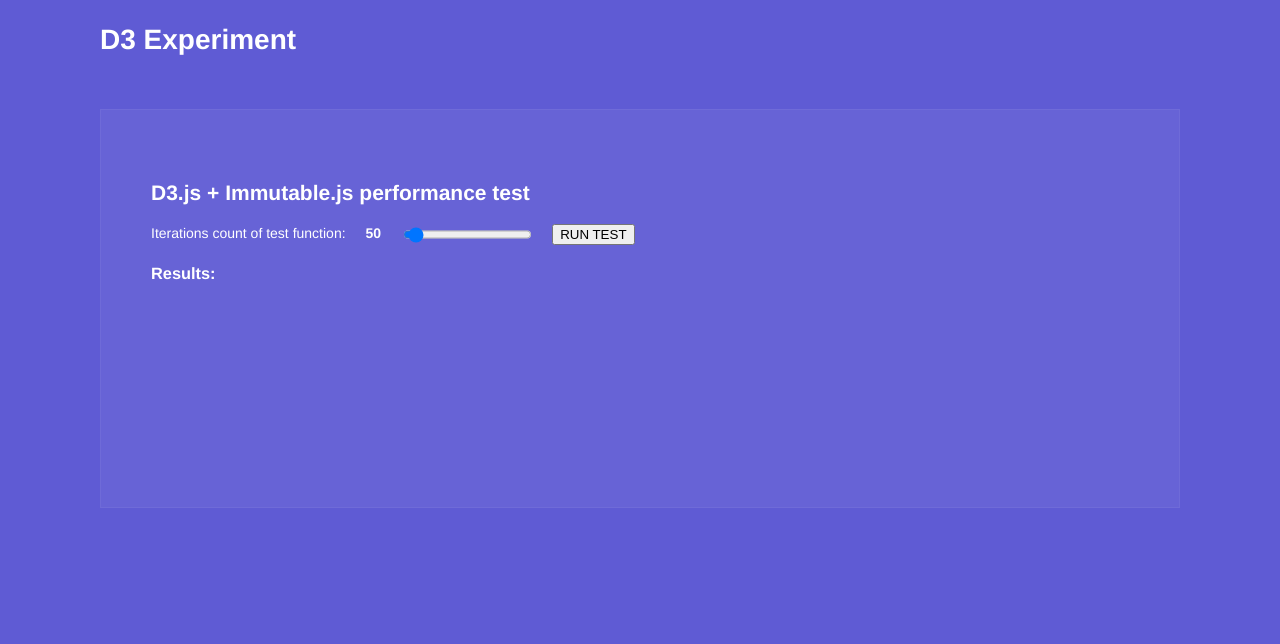
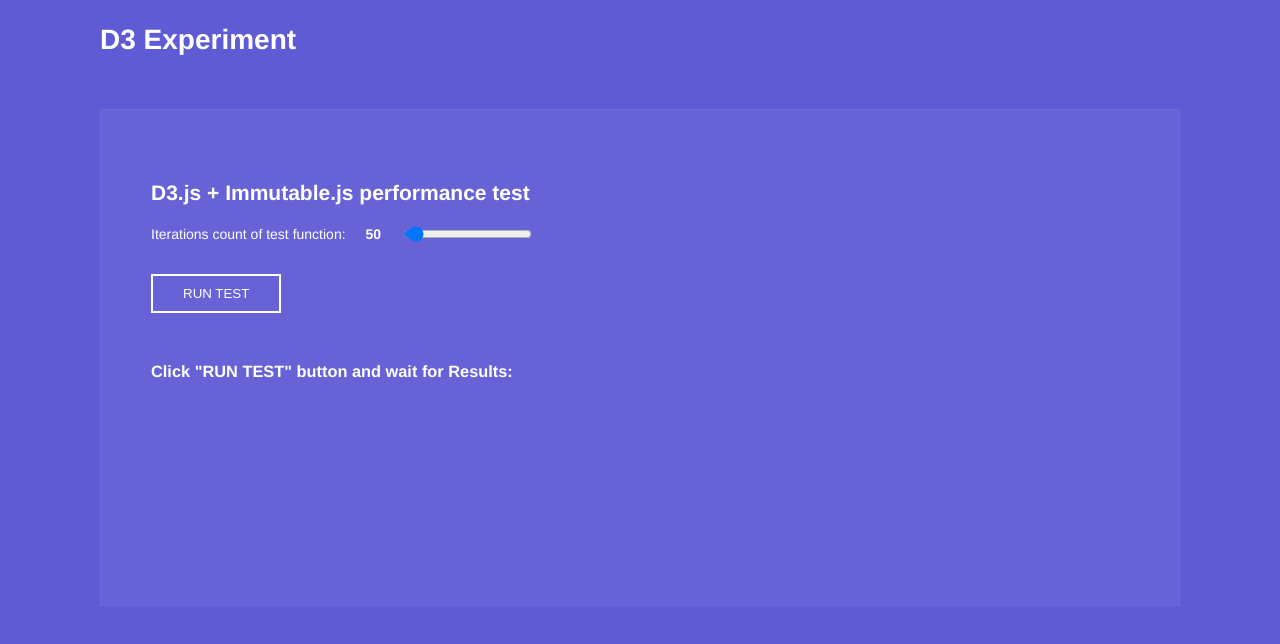
Before and after one commit to geekplux/d3-experiment, a React (Create React App) app: page / in a window 1280 px wide. Shown: the top 644 px of the page. Built offline with nearby package versions, Linux system fonts and the light colour scheme.

Commit message:
feat: add button and style

```diff
--- a/src/containers/Performance/index.js
+++ b/src/containers/Performance/index.js
@@ -1,4 +1,4 @@
-import React, { Component, Fragment } from "react";
+import React, { Component } from "react";
 import * as d3 from "d3";
 import { makeTester } from "./performance";
 import testCases from "./testCases";
@@ -52,14 +52,14 @@
             step="10"
             value={iterations}
           />
-          <button onClick={this.handleClick}>RUN TEST</button>
         </div>
-        <h3>Results: </h3>
+        <button onClick={this.handleClick}>RUN TEST</button>
+        <h3>Click "RUN TEST" button and wait for Results: </h3>
         {testResults && testResults.map((result, i) => (
           <div className="result" key={i}>
             <h4>{result.title}</h4>
             {result.items && result.items.map((item, j) => (
-              <p>{item.desc}: <strong>{item.time}</strong></p>
+              <p key={j}>{item.desc}: <strong>{item.time}</strong> ms</p>
             ))}
           </div>
         ))}
--- a/src/containers/Performance/index.scss
+++ b/src/containers/Performance/index.scss
@@ -1,8 +1,24 @@
 .Performance {
   .iterations {
     display: flex;
+    align-items: center;
+
     >* {
       margin-right: 20px;
     }
   }
+  button {
+    background: transparent;
+    border: 2px solid #fff;
+    color: #fff;
+    padding: 10px 30px;
+    margin: 30px 0;
+    outline: none;
+    cursor: pointer;
+    &:hover {
+      background: #fff;
+      color: #5f5bd4;
+      border: 2px solid transparent;
+    }
+  }
 }
```
